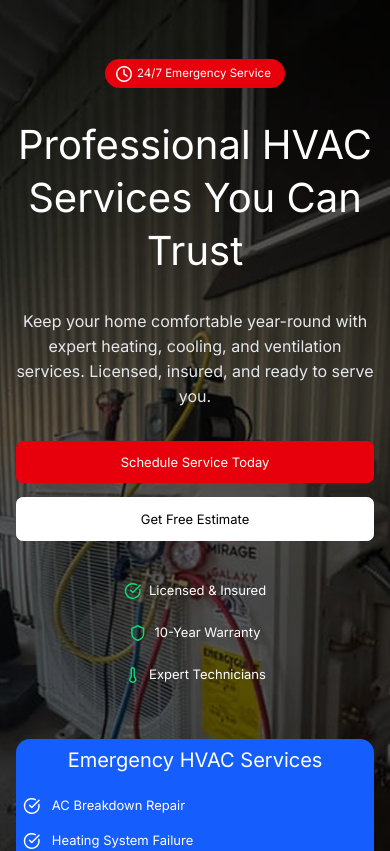
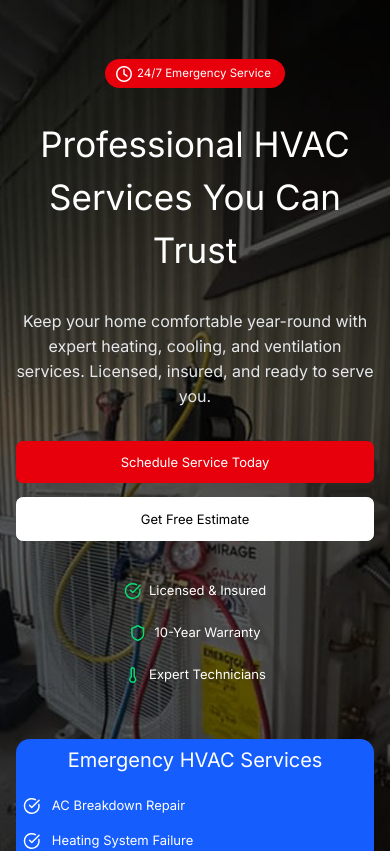
Before and after one commit to Mariii209/coolworks, a React (Create React App) app: page / in a window 390 px wide. Shown: the top 851 px of the page. Built offline with nearby package versions, Linux system fonts and the light colour scheme.

Commit message:
Apply media query styling to h1 for max-width 600px

```diff
--- a/src/HVACHeroSection.css
+++ b/src/HVACHeroSection.css
@@ -203,3 +203,13 @@
     align-items: center;
   }
 }
+
+@media (max-width: 600px) {
+  .HeroContent h1 {
+    font-size: 35px;
+    font-style: normal;
+    font-weight: 400;
+    line-height: 53px;
+    margin: 30px 0 32px;
+  }
+}
```
